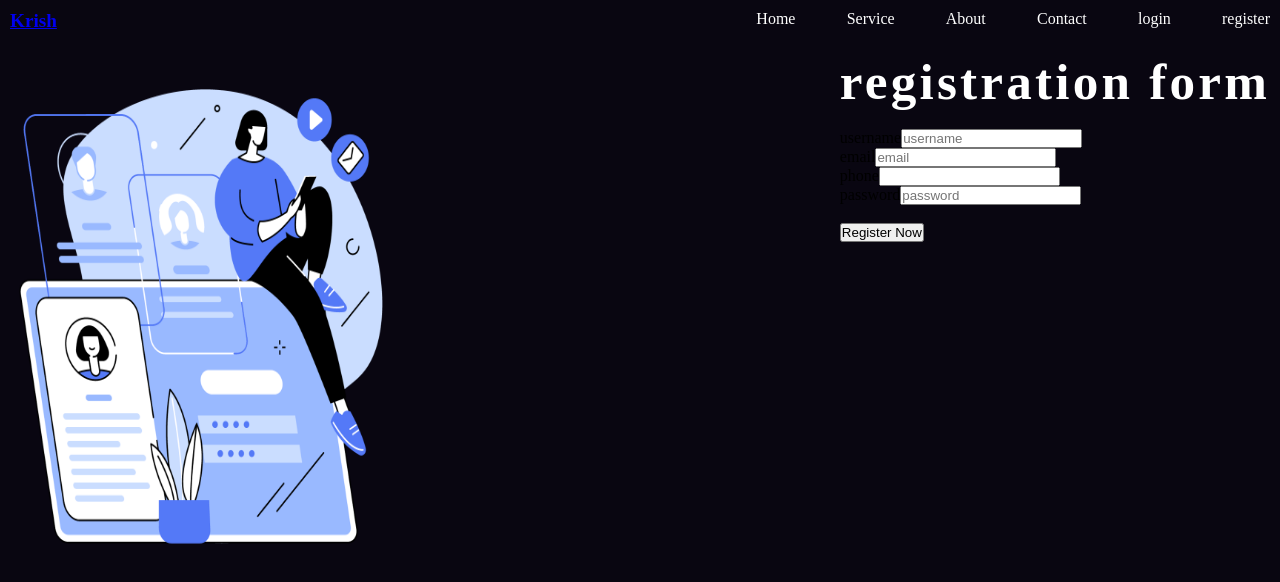
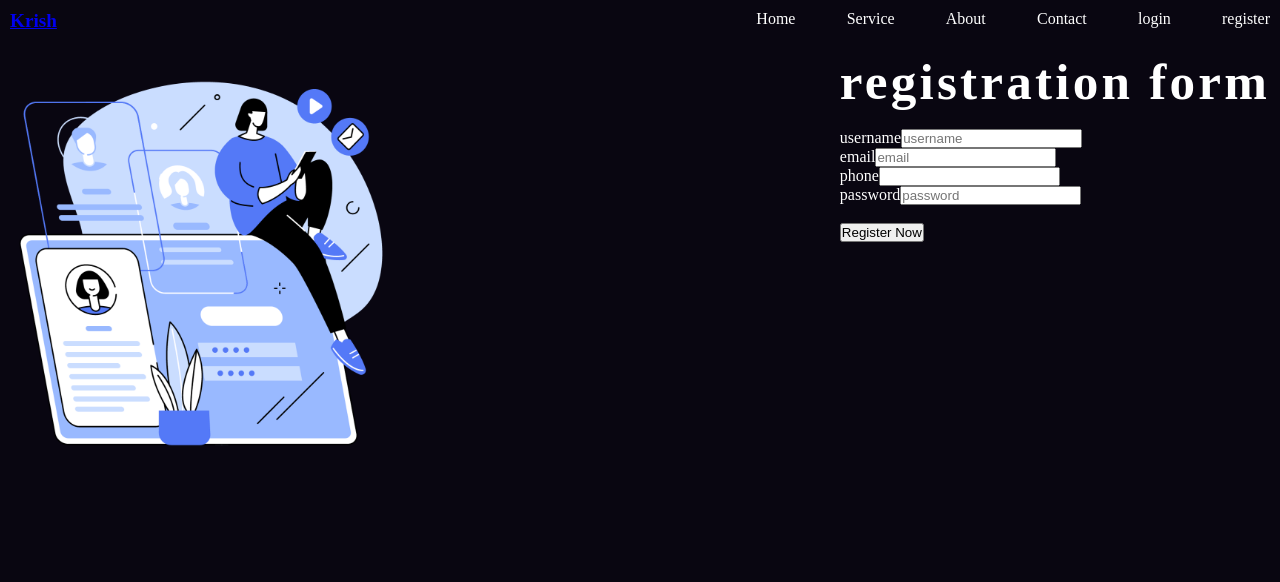
Before and after one commit to Krish-Panchani/Learning-MERN, a React (Vite) app in the folder client/: page /register in a window 1280 px wide. Shown: the top 582 px of the page. Built offline with nearby package versions, Linux system fonts and the light colour scheme.

Commit message:
Add register.css and remove unnecessary code

```diff
--- a/client/src/pages/Register.jsx
+++ b/client/src/pages/Register.jsx
@@ -1,4 +1,5 @@
 import { useState } from "react";
+import "./register.css";
 
 export const Register = () => {
   const [user, setUser] = useState({
@@ -25,8 +26,6 @@ export const Register = () => {
     console.log(user);
   };
 
-  //  Help me reach 1 Million subs 👉 https://youtube.com/thapatechnical
-
   return (
     <>
       <section>
@@ -38,7 +37,6 @@ export const Register = () => {
                   src="/images/register.png"
                   alt="a nurse with a cute look"
                   width="400"
-                  height="500"
                 />
               </div>
               {/* our main registration code  */}
```
